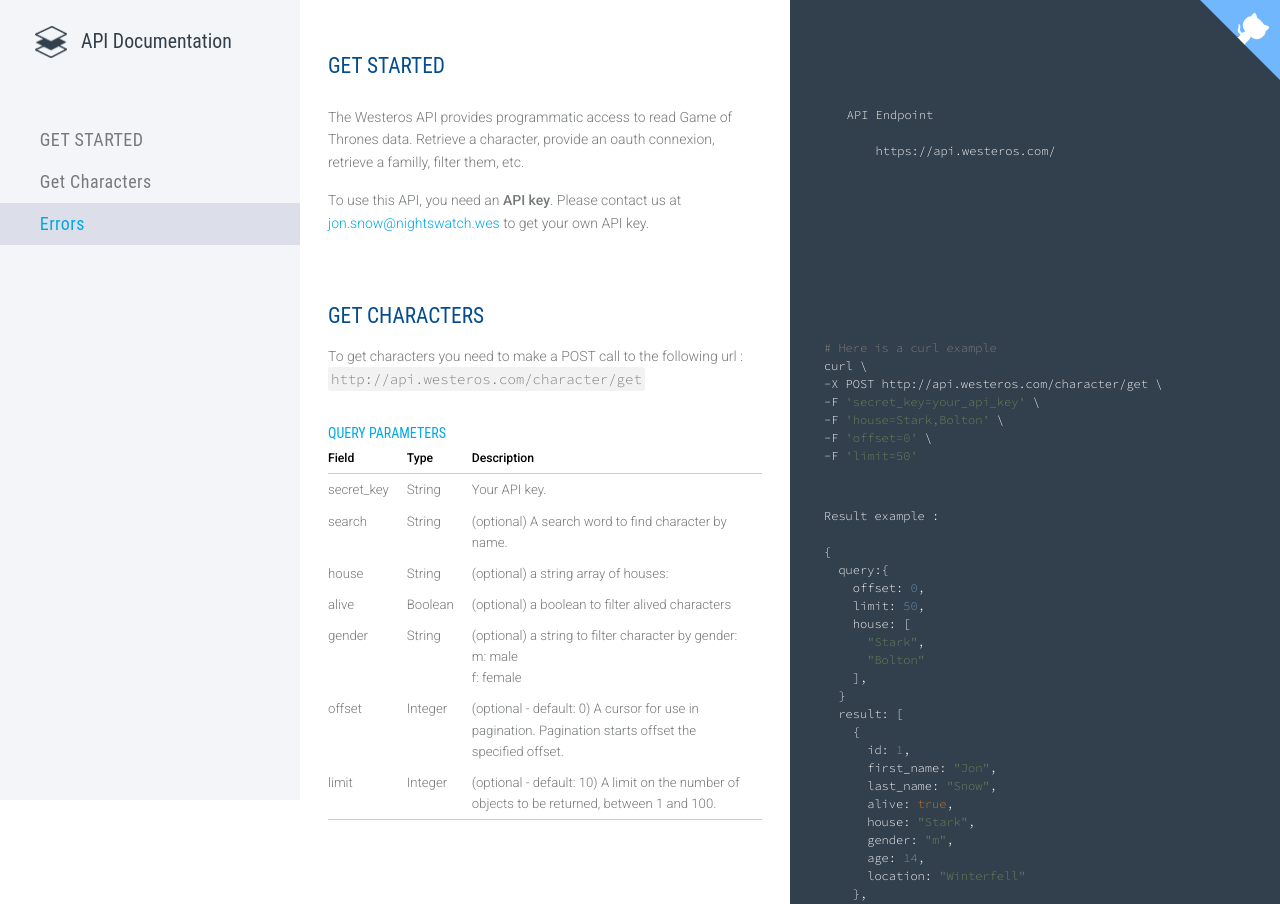
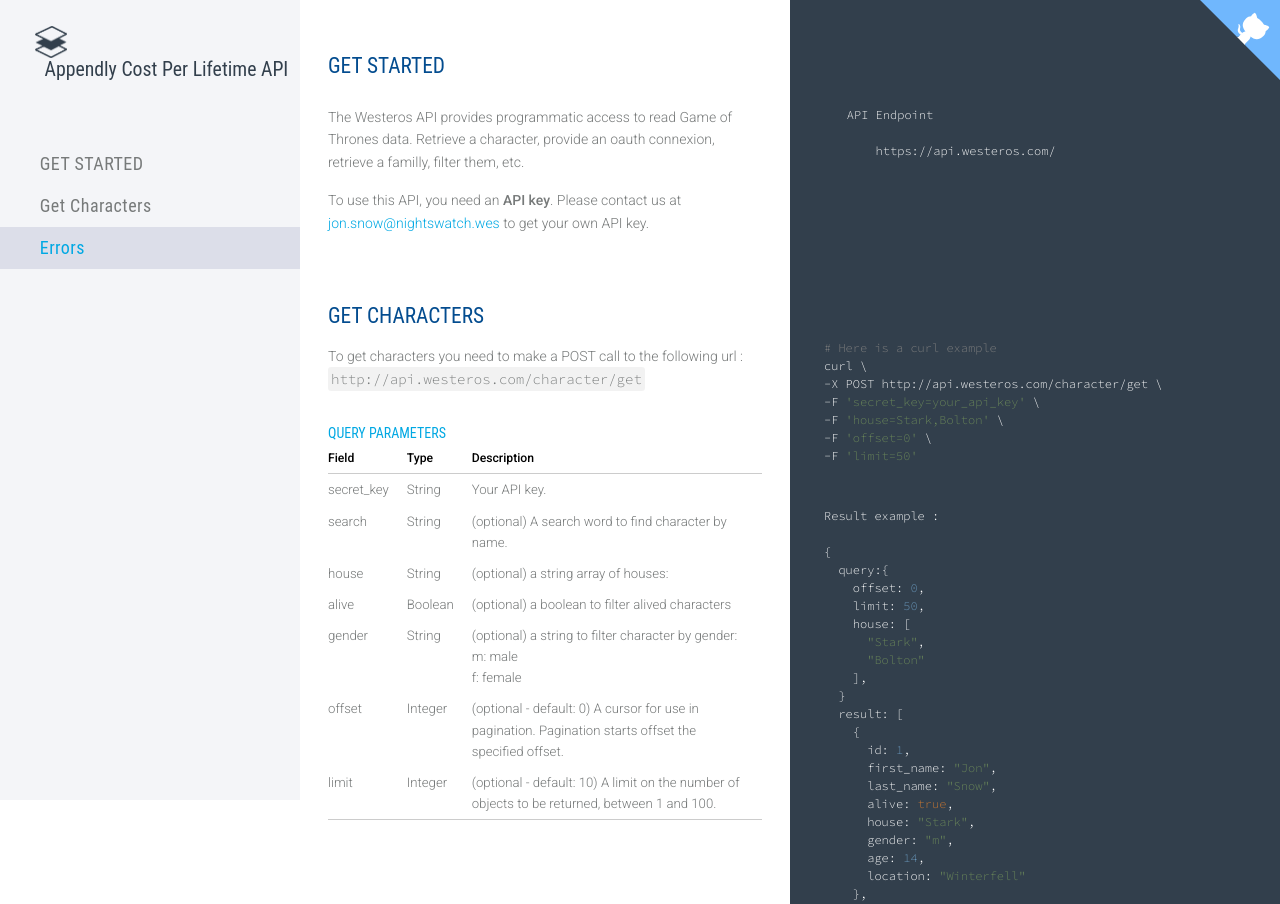
Before and after one commit to the-bose/the-bose.github.io, a plain HTML site: page index.html in a window 1280 px wide. Shown: the top 904 px of the page. Drawn offline with nearby package versions, Linux system fonts and the light colour scheme.

Commit message:
fourth-commit

```diff
--- a/index.html
+++ b/index.html
@@ -8,7 +8,7 @@
 <html class="no-js" lang="en">
     <head>
         <meta charset="utf-8">
-        <title>API - Documentation</title>
+        <title>Appendly Cost Per Lifetime API</title>
         <meta name="description" content="">
         <meta name="author" content="ticlekiwi">
 
@@ -27,7 +27,7 @@
         <div class="left-menu">
             <div class="content-logo">
                 <img alt="platform by Emily van den Heever from the Noun Project" title="platform by Emily van den Heever from the Noun Project" src="images/logo.png" height="32" />
-                <span>API Documentation</span>
+                <span>Appendly Cost Per Lifetime API</span>
             </div>
             <div class="content-menu">
                 <ul>
```
